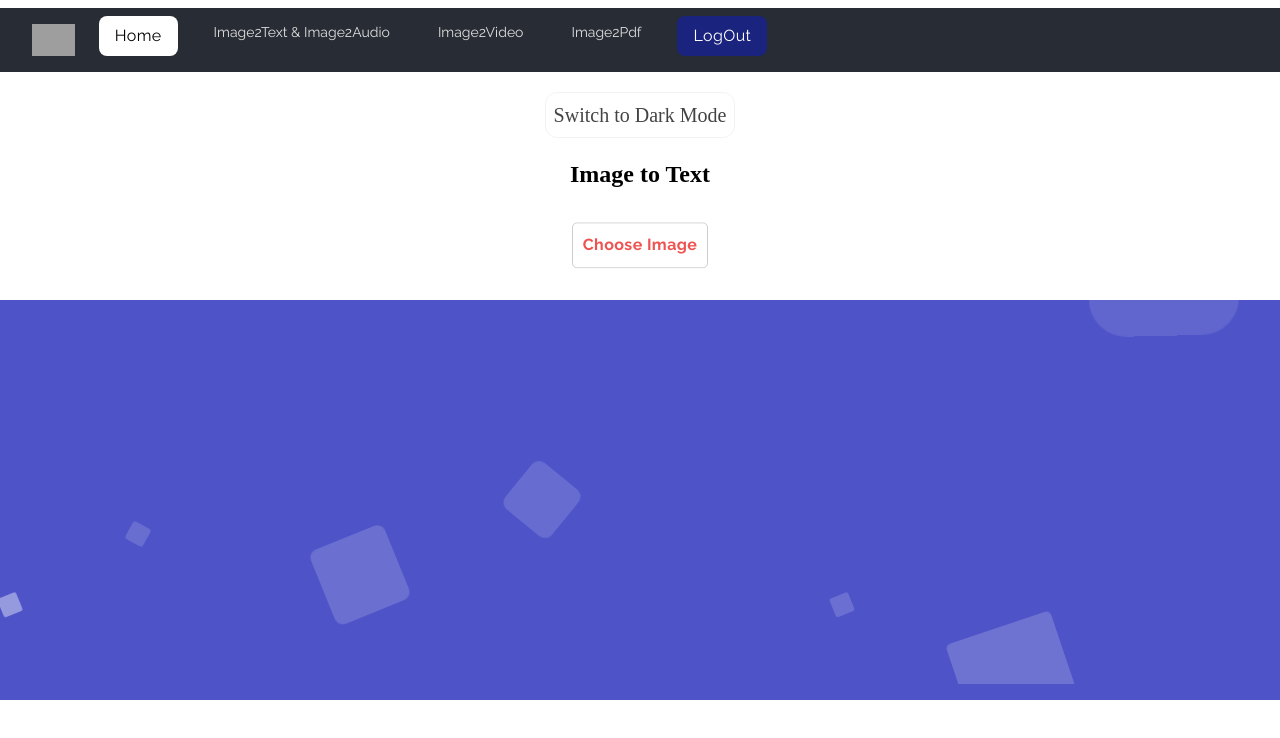
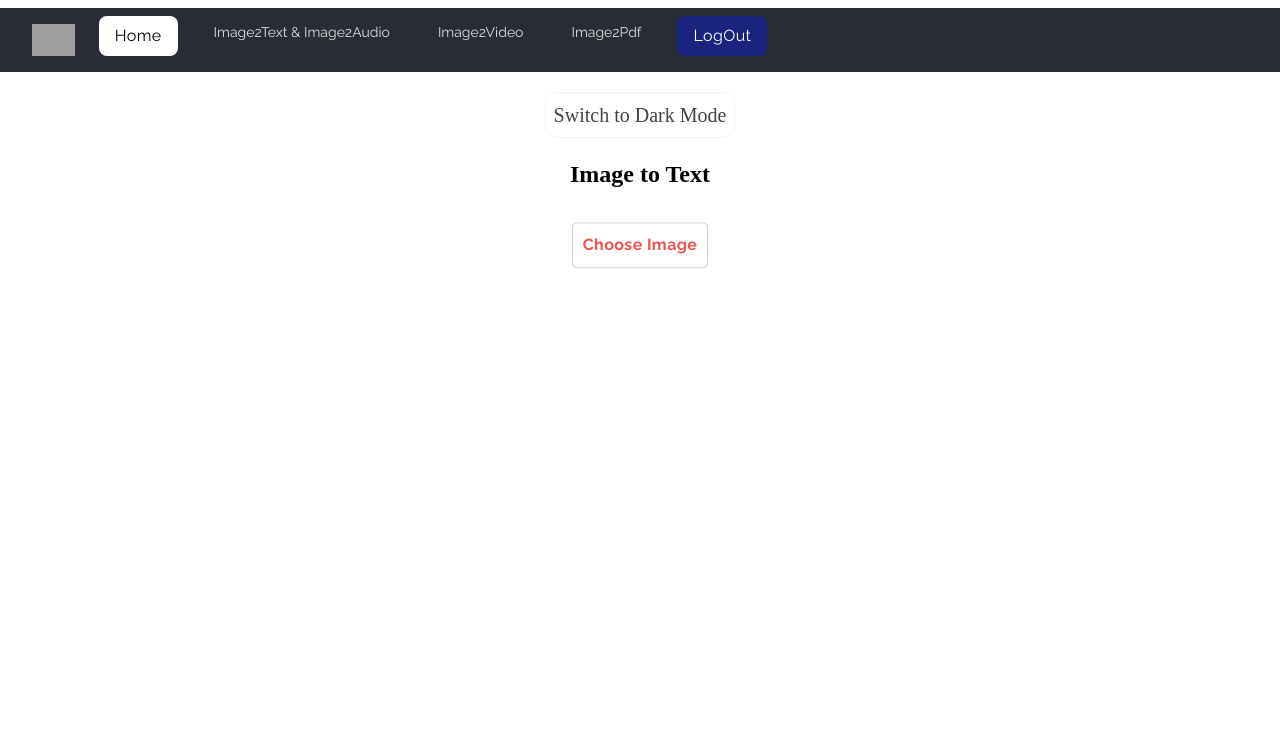
Before and after one commit to Tabindanoor/image-to-text-audio-video-, a React (Create React App) app: page /image-2-text in a window 1280 px wide. Shown: the top 738 px of the page. Built offline with nearby package versions, Linux system fonts and the light colour scheme; grey boxes are pictures that could not be loaded; what pdfmake would draw is missing.

Commit message:
now done

```diff
--- a/src/components/Image2Text.jsx
+++ b/src/components/Image2Text.jsx
@@ -80,7 +80,7 @@ const Image2Text = () => {
 
   return (
     // <div>
-    <div className='text-center'>      {/* Your other components and content */}
+    <div className='text-center vh-100 '>      {/* Your other components and content */}
 
       <Navbar />
 
@@ -134,23 +134,7 @@ const Image2Text = () => {
     </Container>
 
     </div>
-    <div class="area h-12">
-			<ul class="circles">
-				<li></li>
-				<li></li>
-				<li></li>
-				<li></li>
-				<li></li>
-				<li></li>
-				<li></li>
-				<li></li>
-				<li></li>
-				<li></li>
-				<li></li>
-				<li></li>
-				<li></li>
-			</ul>
-		</div>
+
     </div>
 
   );
```
